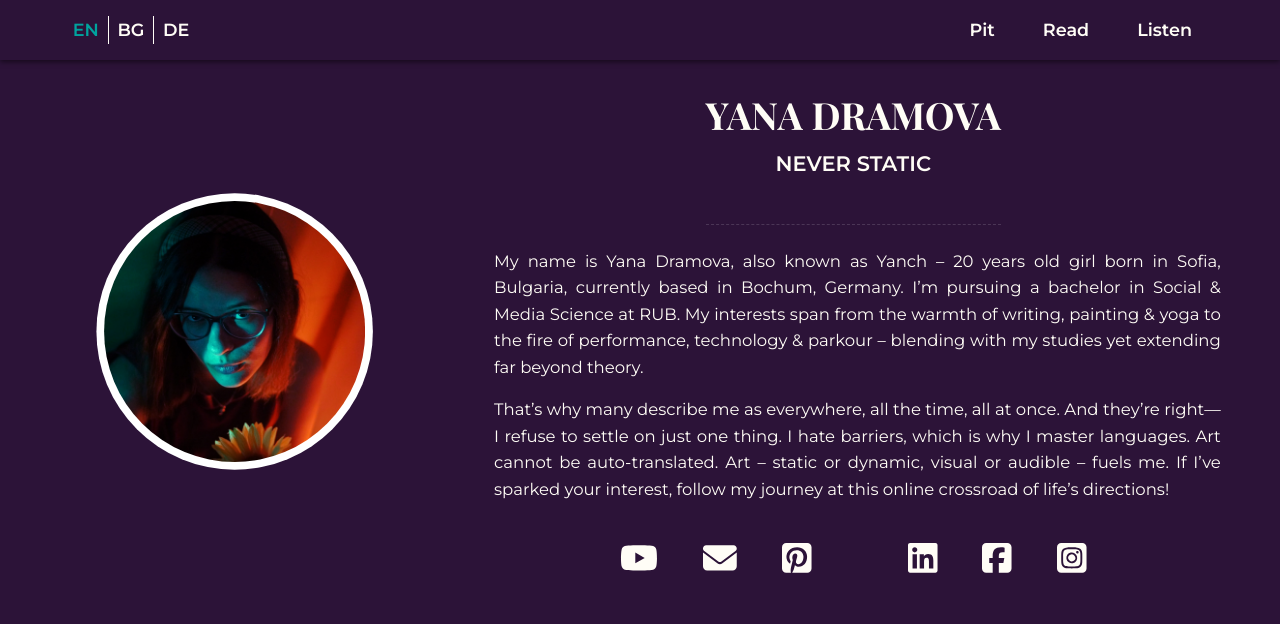
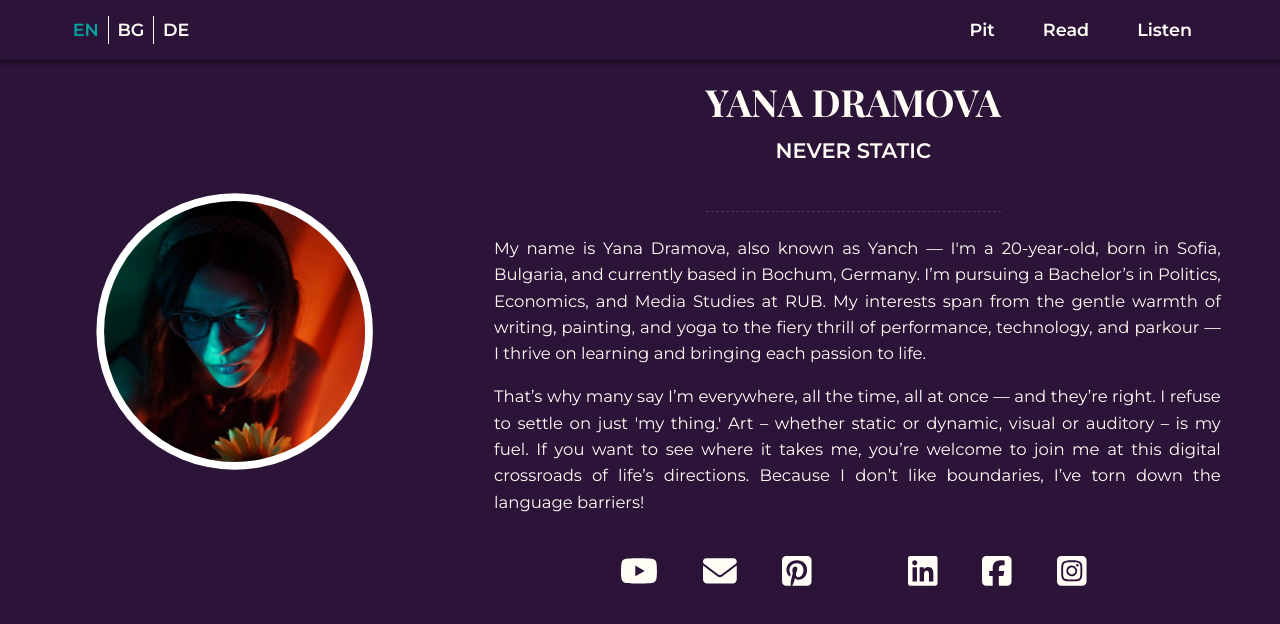
Before and after one commit to yanchdramch/yanchdramch.github.io, a Vue app: page /about in a window 1280 px wide. Shown: the top 624 px of the page. Built offline with nearby package versions, Linux system fonts and the light colour scheme; a web font is replaced by a local one.

Commit message:
Update aboutTexts.js

```diff
--- a/src/texts/aboutTexts.js
+++ b/src/texts/aboutTexts.js
@@ -1,7 +1,7 @@
 export const aboutTexts = {
   "resume" : {
-    "de" : "My name is Yana Dramova, also known as Yanch – 20 years old girl born in Sofia, Bulgaria, currently based in Bochum, Germany. I’m pursuing a bachelor in Social & Media Science at <a href='https://www.ruhr-uni-bochum.de/' target='_blank'>RUB</a>. My interests span from the warmth of writing, painting & yoga to the fire of performance, technology & parkour – blending with my studies yet extending far beyond theory. <p>That’s why many describe me as everywhere, all the time, all at once. And they’re right—I refuse to settle on just one thing. I hate barriers, which is why I master languages. Art cannot be auto-translated. Art – static or dynamic, visual or audible – fuels me. If I’ve sparked your interest, follow my journey at this online crossroad of life’s directions!",
-    "en": "My name is Yana Dramova, also known as Yanch – 20 years old girl born in Sofia, Bulgaria, currently based in Bochum, Germany. I’m pursuing a bachelor in Social & Media Science at <a href='https://www.ruhr-uni-bochum.de/' target='_blank'>RUB</a>. My interests span from the warmth of writing, painting & yoga to the fire of performance, technology & parkour – blending with my studies yet extending far beyond theory. <p>That’s why many describe me as everywhere, all the time, all at once. And they’re right—I refuse to settle on just one thing. I hate barriers, which is why I master languages. Art cannot be auto-translated. Art – static or dynamic, visual or audible – fuels me. If I’ve sparked your interest, follow my journey at this online crossroad of life’s directions!",
+    "de" : "Mein Name ist Yana Dramova, auch als Yanch bekannt – ich bin eine 20-Jährige, in Sofia, Bulgarien geboren und lebe derzeit in Bochum, Deutschland. Ich studiere Politik, Wirtschaft und Medienwissenschaften im Bachelor an der <a href='https://www.ruhr-uni-bochum.de/' target='_blank'>RUB</a>. Meine Interessen reichen von der sanften Wärme des Schreibens, Malens und Yoga bis hin zum feurigen Nervenkitzel von Performance, Technologie und Parkour – ich lerne mit Hingabe und mache aus jeder Leidenschaft gelebte Wirklichkeit. <p> Viele sagen deswegen, ich sei überall, jederzeit, gleichzeitig – und sie haben recht. Ich weigere mich, mich auf „meine Sache“ festzulegen. Kunst – ob statisch oder dynamisch, visuell oder auditiv – ist mein Treibstoff. Wenn du sehen willst, wohin sie mich führt, bist du herzlich willkommen an dieser digitalen Kreuzung der Lebensrichtungen. Weil ich Grenzen nicht mag, habe ich sprachliche Barrieren einfach eingerissen",
+    "en": "My name is Yana Dramova, also known as Yanch — I'm a 20-year-old, born in Sofia, Bulgaria, and currently based in Bochum, Germany. I’m pursuing a Bachelor’s in Politics, Economics, and Media Studies at <a href='https://www.ruhr-uni-bochum.de/' target='_blank'>RUB</a>. My interests span from the gentle warmth of writing, painting, and yoga to the fiery thrill of performance, technology, and parkour — I thrive on learning and bringing each passion to life.<p> That’s why many say I’m everywhere, all the time, all at once — and they’re right. I refuse to settle on just 'my thing.' Art – whether static or dynamic, visual or auditory – is my fuel. If you want to see where it takes me, you’re welcome to join me at this digital crossroads of life’s directions. Because I don’t like boundaries, I’ve torn down the language barriers!",
     "bg": "My name is Yana Dramova, also known as Yanch – 20 years old girl born in Sofia, Bulgaria, currently based in Bochum, Germany. I’m pursuing a bachelor in Social & Media Science at <a href='https://www.ruhr-uni-bochum.de/' target='_blank'>RUB</a>. My interests span from the warmth of writing, painting & yoga to the fire of performance, technology & parkour – blending with my studies yet extending far beyond theory. <p>That’s why many describe me as everywhere, all the time, all at once. And they’re right—I refuse to settle on just one thing. I hate barriers, which is why I master languages. Art cannot be auto-translated. Art – static or dynamic, visual or audible – fuels me. If I’ve sparked your interest, follow my journey at this online crossroad of life’s directions!"
   }
 }
```
